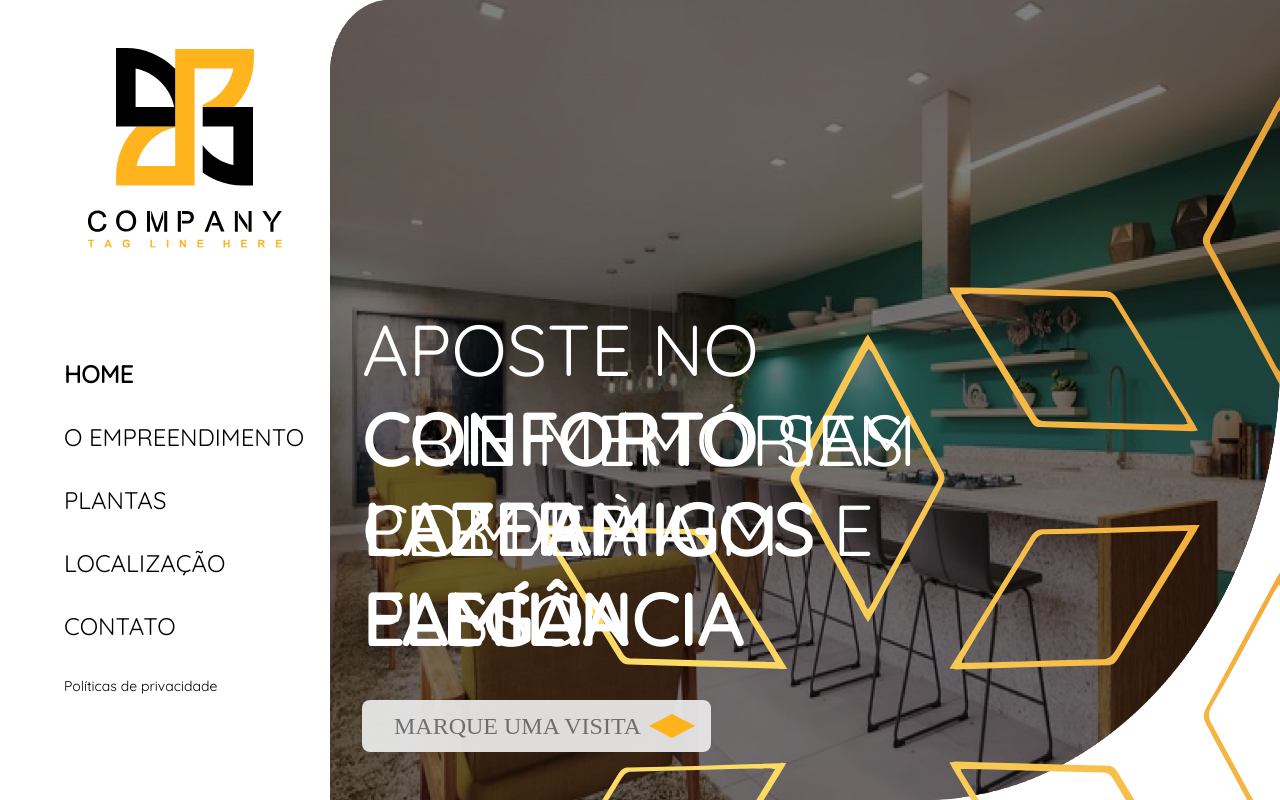
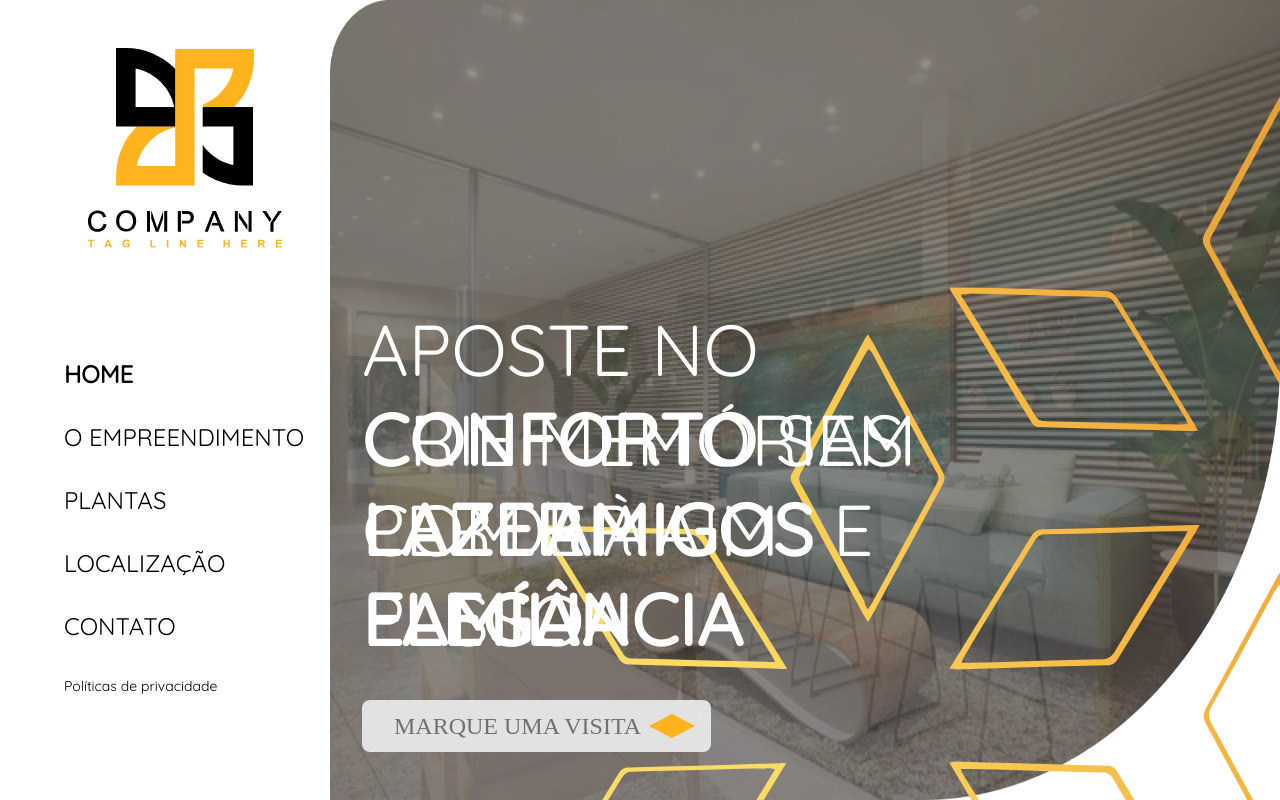
Before and after one commit to ibarretom/internit_test, a React (Vite) app: page / in a window 1280 px wide. Shown: the top 800 px of the page. Built offline with nearby package versions, Linux system fonts and the light colour scheme.

Commit message:
animação banner home

```diff
--- a/src/assets/scss/home/index.scss
+++ b/src/assets/scss/home/index.scss
@@ -61,6 +61,13 @@
       position: absolute;
       height: 100%;
       width: 100%;
+      opacity: 0;
+
+      transition: opacity ease-in 0.5s;
+    }
+
+    .home__banner-image[data-visible="true"] {
+      opacity: 1;
     }
   }
 
--- a/src/views/Home/index.tsx
+++ b/src/views/Home/index.tsx
@@ -3,8 +3,49 @@ import Lazer from "../../assets/images/home/lazer.png";
 import Memoria from "../../assets/images/home/memoria.png";
 import Decor from "../../assets/images/decor.svg";
 import { CTA } from "../../components/Buttons/CTA";
+import { useState } from "react";
+
+type TBanners = "Conforto" | "Lazer" | "Memoria";
+
+type TBannerElement = {
+  id: TBanners;
+  img: string;
+};
+class AvailableBanners {
+  private banners: TBannerElement[] = [
+    { id: "Conforto", img: Conforto },
+    { id: "Lazer", img: Lazer },
+    { id: "Memoria", img: Memoria },
+  ];
+  public readonly available: TBannerElement[] = structuredClone(this.banners);
+  private currentIndex: number = 0;
+
+  constructor(currentBanner: TBanners) {
+    this.currentIndex = this.banners.findIndex(
+      (banner) => banner.id == currentBanner
+    );
+  }
+
+  public next(): TBannerElement {
+    this.currentIndex = (this.currentIndex + 1) % this.banners.length;
+
+    return this.current();
+  }
+
+  public current(): TBannerElement {
+    return this.banners[this.currentIndex];
+  }
+}
 
 export function Home() {
+  const [currentBanner, setCurrentBanner] = useState<TBanners>("Conforto");
+
+  const banners = new AvailableBanners(currentBanner);
+
+  setInterval(() => {
+    setCurrentBanner(banners.next().id);
+  }, 2000);
+
   return (
     <section id="home">
       <main className="home__hero">
@@ -28,9 +69,17 @@ export function Home() {
       </main>
 
       <div className="home__banner">
-        <img src={Conforto} alt="Sala de estar" />
-        <img src={Lazer} alt="Sala de estar" />
-        <img src={Memoria} alt="Sala de estar" />
+        {banners.available.map((banner: TBannerElement) => {
+          return (
+            <img
+              className="home__banner-image"
+              src={banner.img}
+              alt="Sala de estar"
+              data-visible={currentBanner === banner.id}
+              key={banner.id}
+            />
+          );
+        })}
       </div>
 
       <img src={Decor} className="home__hero-flying-image" />
```
